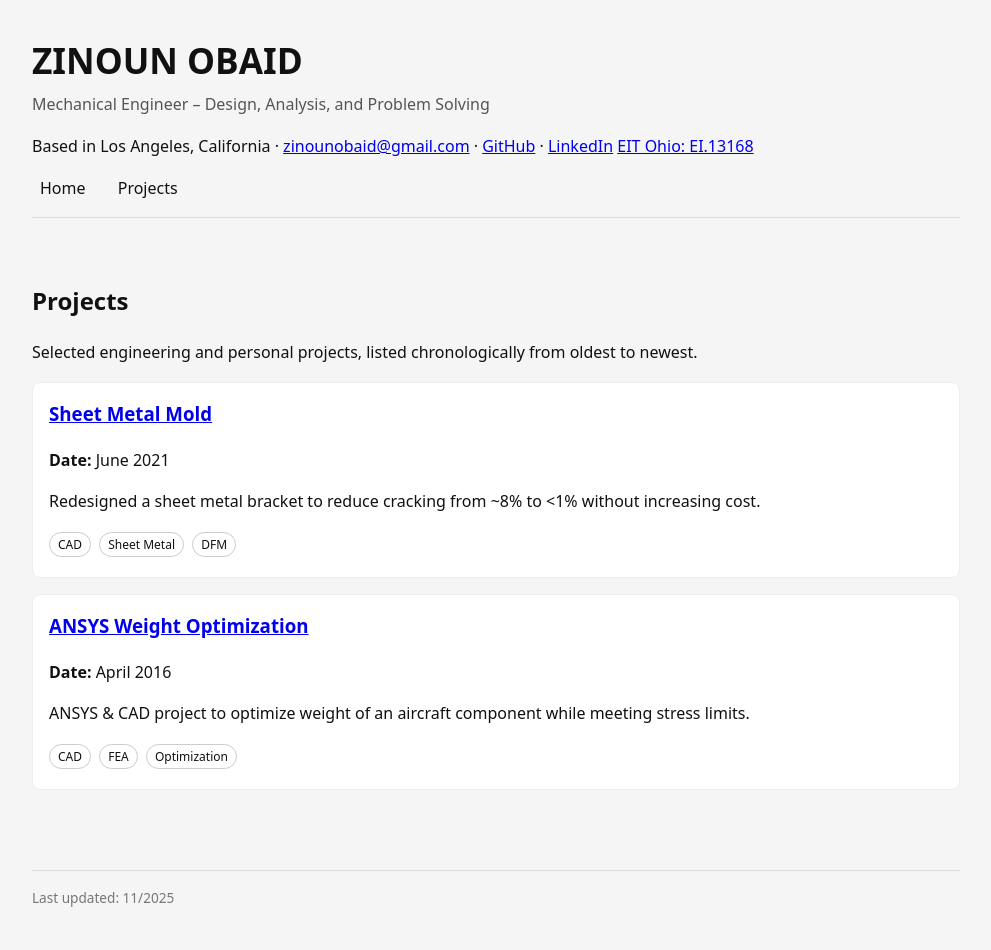
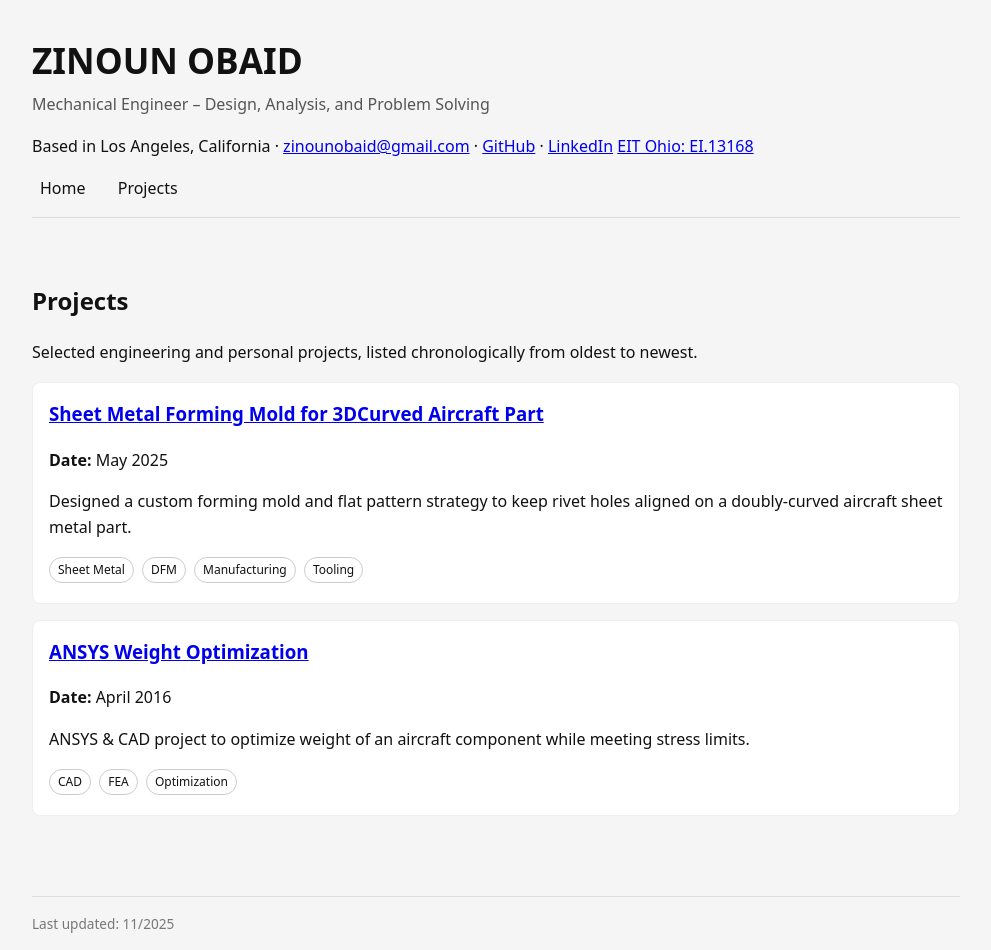
Before and after one commit to zinounobaid/zinounobaid.github.io, a Jekyll site: the page built from projects.html, in a window 1280 px wide. Shown: the whole page, without its empty margins (144-1135 px from the left). Built offline with Jekyll 4.4.1, drawn with Linux system fonts in a browser that asks for light colours; before the commit the page ends 925 px from its top, so only the background shows below that; some of the changed lines change nothing that is shown.

Commit message:
Revise project details for 3D Sheet Metal Mold
Updated the project details for a sheet metal forming mold, including title, summary, date, and content structure to reflect new design and engineering approaches.

```diff
--- a/projects/3D Sheet Metal Mold.html
+++ b/projects/3D Sheet Metal Mold.html
@@ -1,17 +1,149 @@
 ---
 layout: default
-title: "Sheet Metal Mold"
-summary: "Redesigned a sheet metal bracket to reduce cracking from ~8% to <1% without increasing cost."
-tags: ["CAD", "Sheet Metal", "DFM"]
+title: "Sheet Metal Forming Mold for 3DCurved Aircraft Part"
+summary: "Designed a custom forming mold and flat pattern strategy to keep rivet holes aligned on a doubly-curved aircraft sheet metal part."
+tags: ["Sheet Metal", "DFM", "Manufacturing", "Tooling"]
 in_projects_index: true
-date: 2021-06-15
+date: 2025-05-15
 ---
 
 <article>
-  <h2>Sheet Metal Bracket Redesign</h2>
-  <p><strong>Date:</strong> June 2021</p>
-  <p><strong>Role:</strong> Mechanical Engineer (personal project case study)</p>
-  <p><strong>Tools:</strong> SolidWorks, basic FEA, hand calculations</p>
+  <h2>{{ page.title }}</h2>
+  <p><strong>Date:</strong> {{ page.date | date: "%B %Y" }}</p>
+  <p><strong>Company:</strong> Dynamo Aviation</p>
+  <p><strong>Role:</strong> Mechanical Engineer</p>
+  <p><strong>Tools:</strong> Sheet metal design, forming mold design, flat pattern development</p>
 
-  <!-- Problem / Approach / Results sections here -->
+  <h3>Overview</h3>
+  <p>
+    This project involved designing a forming mold and flat pattern strategy for a complex
+    sheet metal part that mates to the aircraft skin. The part had curvature in two axes
+    and a non-symmetric central cutout, plus two rivet holes at each end that had to line
+    up precisely after forming. Conventional bending approaches caused warping and
+    misalignment, so I designed a custom mold and modified the flat pattern to control
+    the final geometry and hole locations.
+  </p>
+
+  <!-- SHAPE IMAGES NEAR TOP TO BREAK UP TEXT -->
+  <div class="image-row">
+    <figure>
+      <img
+        src="/assets/images/sheet-metal-mold/sheet-metal-mold-shape-1.png"
+        alt="Sheet metal part shape showing double curvature along the aircraft skin">
+      <figcaption>Overall part shape following the doubly-curved aircraft skin.</figcaption>
+    </figure>
+
+    <figure>
+      <img
+        src="/assets/images/sheet-metal-mold/sheet-metal-mold-shape-2.png"
+        alt="Close-up of the large central cutout and end rivet locations">
+      <figcaption>Central cutout and end rivet locations that must align after forming.</figcaption>
+    </figure>
+  </div>
+
+  <h3>Problem</h3>
+  <p>
+    The part had to sit flush on the aircraft skin and follow a saucer-like curvature
+    (bent in two axes). The geometry included:
+  </p>
+  <ul>
+    <li>A large, non-symmetric central hole.</li>
+    <li>Two symmetric rivet holes at each end that reference existing structure.</li>
+    <li>Curvature driven by the aircraft skin, not a simple single-axis bend.</li>
+  </ul>
+  <p>
+    When we attempted to form the part using standard brake operations, the material
+    warped during bending and the final hole locations shifted. Even small shifts were
+    enough to cause misalignment with the mating structure, which is unacceptable for
+    install and rework cost.
+  </p>
+
+  <h3>Constraints & Requirements</h3>
+  <ul>
+    <li>Part must conform closely to the doubly-curved aircraft skin without gaps.</li>
+    <li>End rivet holes must align with existing structure after forming.</li>
+    <li>Central cutout shape must remain within tolerance for clearance and access.</li>
+    <li>Process must be repeatable on the shop floor with minimal hand rework.</li>
+  </ul>
+
+  <h3>Approach</h3>
+  <p>
+    We experimented with different forming methods and quickly confirmed that
+    bending to final shape with full-size holes was causing unacceptable distortion.
+    To control the geometry and hole locations, I developed two key changes:
+  </p>
+  <ul>
+    <li>
+      <strong>Flat pattern with undersized pilot holes:</strong>
+      I modified the flat pattern so that the end holes were smaller pilot holes,
+      sized only for locating and later drilling, instead of full-size rivet holes.
+      This allowed the part to be formed without trying to “force” the final hole
+      pattern through the bend.
+    </li>
+    <li>
+      <strong>Custom forming mold:</strong>
+      I designed a forming mold that matched the final doubly-curved surface profile
+      of the aircraft skin. The mold controlled the outer shape and curvature of the
+      part, using the overall contour as the reference rather than the holes. The
+      operator could place the flat blank onto the mold and form it to the correct
+      shape in a controlled, repeatable way.
+    </li>
+  </ul>
+  <p>
+    After forming on the mold, the part was located using the pilot holes and the
+    final rivet hole size and position were brought in using drilling or match
+    drilling to the aircraft structure. This separated “shape control” from “final
+    hole tolerance,” which significantly improved consistency.
+  </p>
+
+  <h3>Results</h3>
+  <ul>
+    <li>
+      Achieved a repeatable forming process where the part followed the aircraft skin
+      curvature without excessive warping.
+    </li>
+    <li>
+      Rivet hole alignment improved significantly, reducing rework and hand-fit time.
+    </li>
+    <li>
+      The custom mold allowed operators to form parts consistently, instead of relying
+      on manual tweaks for each piece.
+    </li>
+    <li>
+      The approach (undersized pilot holes + forming mold + final drilling) can be
+      reused for other complex sheet metal parts with double curvature.
+    </li>
+  </ul>
+
+  <h3>Gallery</h3>
+  <div class="image-grid">
+    <figure>
+      <img
+        src="/assets/images/sheet-metal-mold/sheet-metal-mold-completed-part-1.png"
+        alt="Formed sheet metal part sitting in the custom mold">
+      <figcaption>Formed part sitting in the custom mold, matching the aircraft skin curvature.</figcaption>
+    </figure>
+
+    <figure>
+      <img
+        src="/assets/images/sheet-metal-mold/sheet-metal-mold-completed-part-2.png"
+        alt="Close-up of the formed part showing the central cutout and curvature">
+      <figcaption>Close-up of the central cutout on the formed part following the saucer-like shape.</figcaption>
+    </figure>
+
+    <figure>
+      <img
+        src="/assets/images/sheet-metal-mold/sheet-metal-mold-completed-part-3.png"
+        alt="View of the end regions and rivet hole locations after forming">
+      <figcaption>End regions and rivet hole locations after forming, ready for final drilling to size.</figcaption>
+    </figure>
+  </div>
+
+  <h3>Notes & Future Improvements</h3>
+  <p>
+    Next steps could include adding simple hard stops or datums on the mold for even
+    more precise location control, documenting a standard work instruction for the
+    forming and drilling sequence, and exploring small design tweaks to the flat
+    pattern to further reduce springback and forming forces.
+  </p>
 </article>
```
